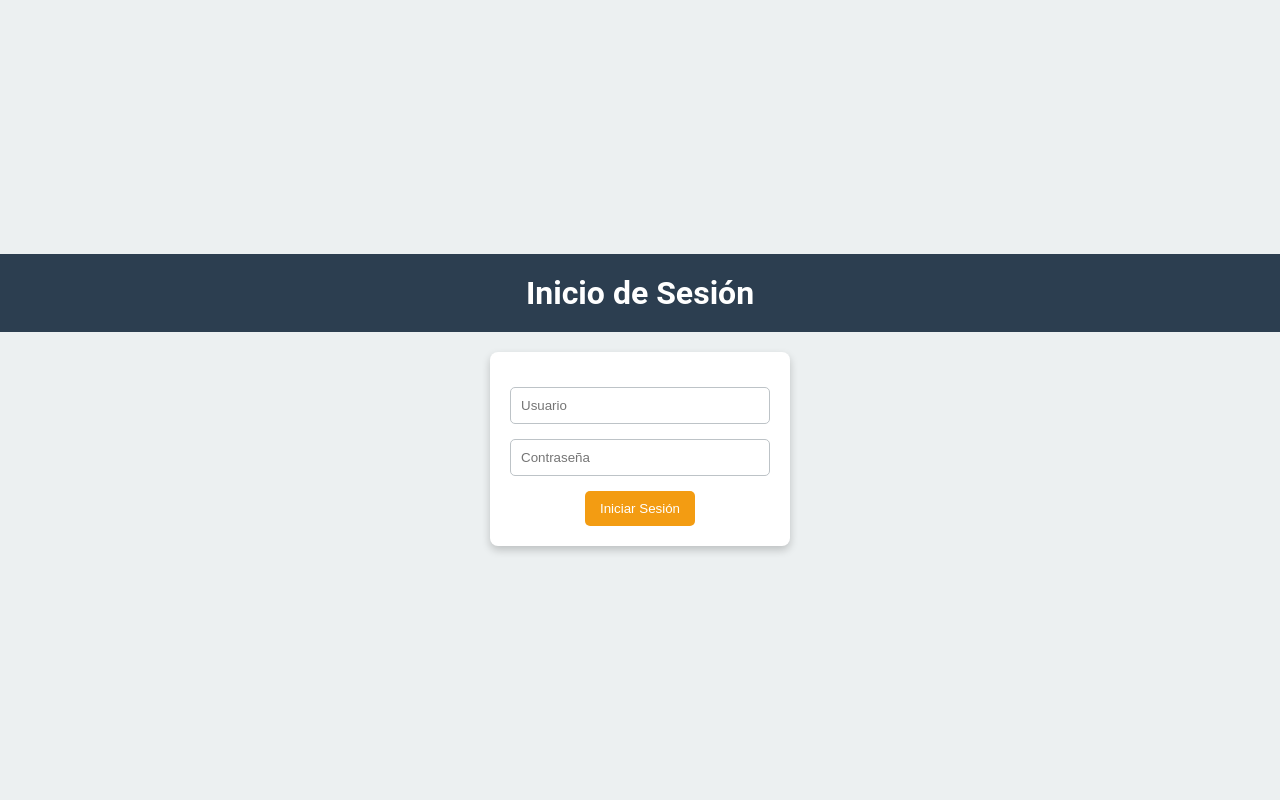
After one commit to Ivangarciam55/Avances_de_Proyectos, a PHP site: page /Index.html in a window 1280 px wide. The commit adds this page. Run offline with PHP 8.4, Linux system fonts and the light colour scheme.

```diff
--- /dev/null
+++ b/Avances de proyectos/Iván/Index.html
@@ -0,0 +1,86 @@
+<!DOCTYPE html>
+<html lang="es">
+<head>
+  <meta charset="UTF-8">
+  <meta name="viewport" content="width=device-width, initial-scale=1.0">
+  <title>Inicio de Sesión</title>
+  <style>
+    /* Estilo general */
+    * {
+      margin: 0;
+      padding: 0;
+      box-sizing: border-box;
+    }
+    body {
+      font-family: "Roboto", sans-serif;
+      background-color: #ecf0f1;
+      display: flex;
+      flex-direction: column;
+      align-items: center;
+      justify-content: center;
+      height: 100vh;
+    }
+    header {
+      background-color: #2c3e50;
+      color: white;
+      width: 100%;
+      text-align: center;
+      padding: 20px 0;
+      margin-bottom: 20px;
+    }
+    .login-form {
+      background: #ffffff;
+      padding: 20px;
+      border-radius: 8px;
+      box-shadow: 0 4px 8px rgba(0, 0, 0, 0.2);
+      width: 300px;
+      text-align: center;
+    }
+    .login-form h1 {
+      color: #2c3e50;
+      margin-bottom: 20px;
+    }
+    .login-form input {
+      width: 100%;
+      padding: 10px;
+      margin-bottom: 15px;
+      border: 1px solid #bdc3c7;
+      border-radius: 5px;
+    }
+    .login-form button {
+      background-color: #f39c12;
+      color: white;
+      border: none;
+      padding: 10px 15px;
+      border-radius: 5px;
+      cursor: pointer;
+      transition: background-color 0.3s ease;
+    }
+    .login-form button:hover {
+      background-color: #e67e22;
+    }
+    .error {
+      color: red;
+      margin-bottom: 15px;
+    }
+  </style>
+</head>
+<body>
+<!-- Header -->
+<header>
+  <h1>Inicio de Sesión</h1>
+</header>
+
+<!-- Formulario de Login -->
+<div class="login-form">
+  <?php if (isset($error)): ?>
+  <p class="error"><?= $error ?></p>
+  <?php endif; ?>
+  <form method="POST" action="login.php">
+    <input type="text" name="usuario" placeholder="Usuario" required>
+    <input type="password" name="password" placeholder="Contraseña" required>
+    <button type="submit">Iniciar Sesión</button>
+  </form>
+</div>
+</body>
+</html>
```
Also changed, not shown: Avances de proyectos/Iván/Index.php (+28 -104 lines).
